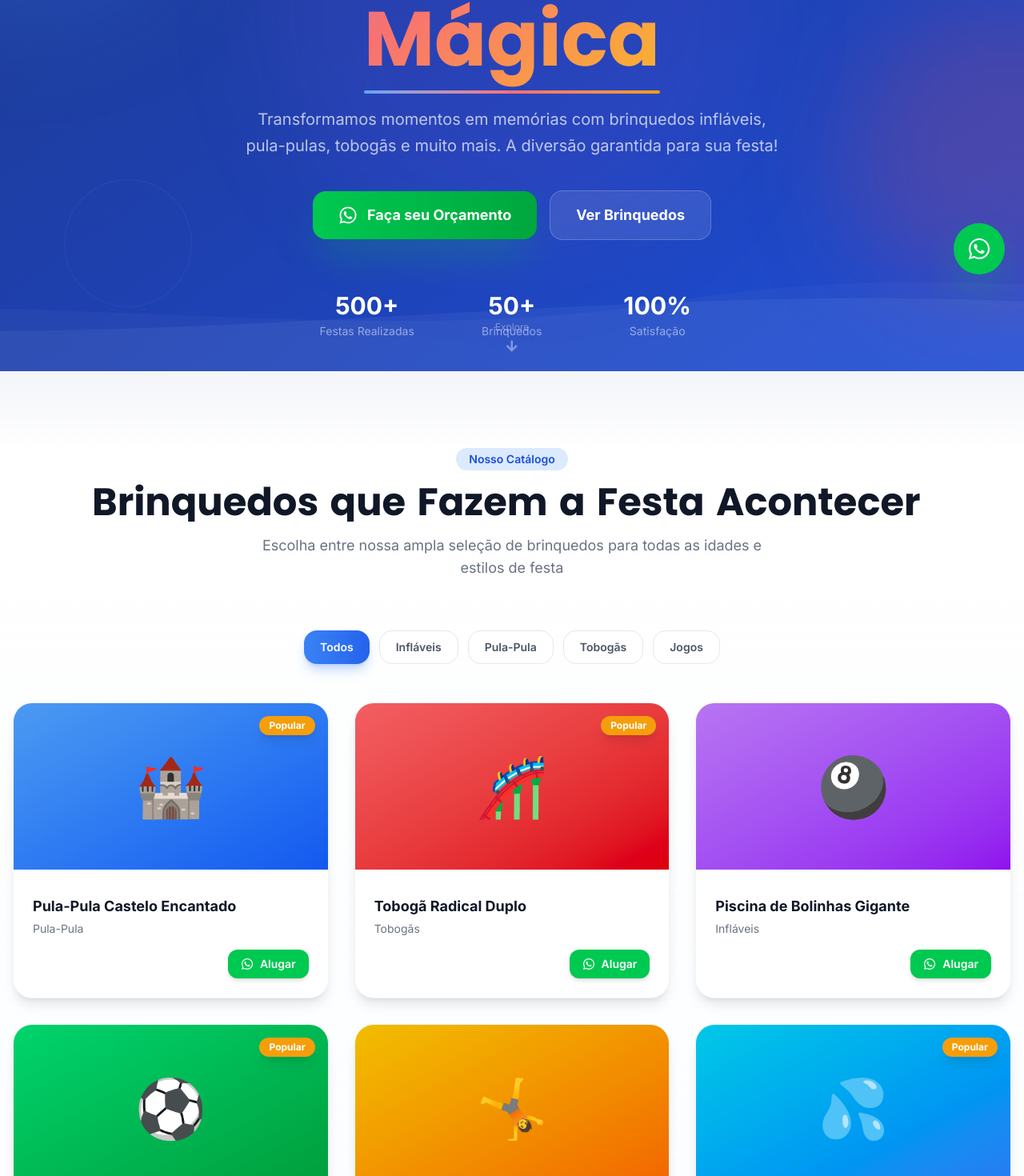
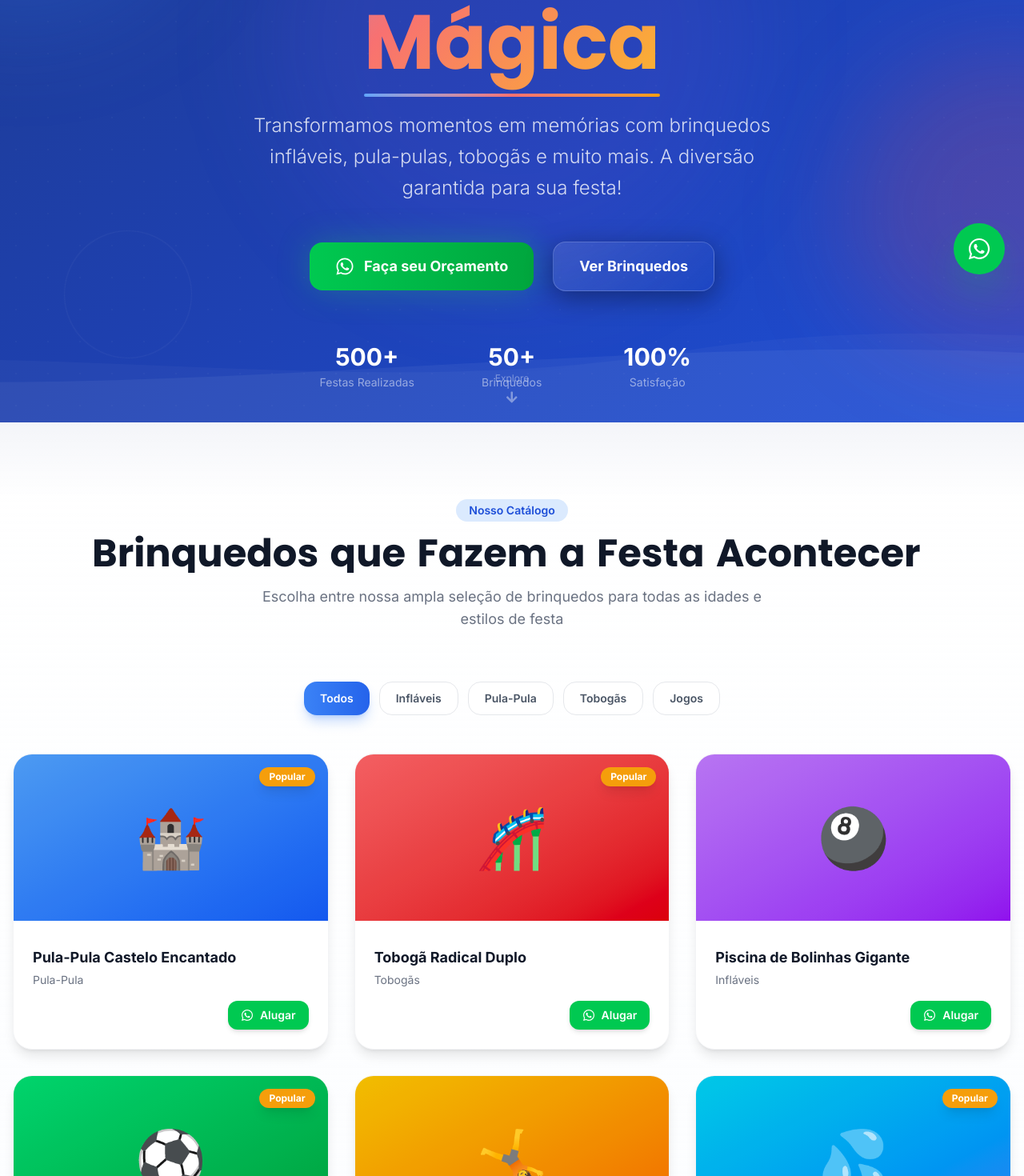
Before and after one commit to leandrokarlitos-collab/aero-festas, a Next.js app: page / in a window 1280 px wide. Shown: the part 433-1903 px from the top of the page at 80% size. Built offline with nearby package versions, Linux system fonts and the light colour scheme.

Commit message:
feat: upgrade visual ultra premium (framer motion, lenis, interações magnéticas)

```diff
--- a/package.json
+++ b/package.json
@@ -15,6 +15,7 @@
     "@types/node": "^25.5.0",
     "@types/react": "^19.2.14",
     "framer-motion": "^12.37.0",
+    "lenis": "^1.3.18",
     "next": "^14.2.35",
     "react": "^18.3.1",
     "react-dom": "^18.3.1",
--- a/src/app/globals.css
+++ b/src/app/globals.css
@@ -73,11 +73,27 @@
     border: 1px solid rgba(255, 255, 255, 0.2);
   }
 
+  .glass-premium {
+    background: linear-gradient(135deg, rgba(255, 255, 255, 0.1), rgba(255, 255, 255, 0));
+    backdrop-filter: blur(24px);
+    -webkit-backdrop-filter: blur(24px);
+    border: 1px solid rgba(255, 255, 255, 0.18);
+    box-shadow: 0 8px 32px 0 rgba(0, 0, 0, 0.37);
+  }
+
   .glass-dark {
     background: rgba(30, 64, 175, 0.1);
     backdrop-filter: blur(20px);
     -webkit-backdrop-filter: blur(20px);
     border: 1px solid rgba(30, 64, 175, 0.15);
+  }
+
+  .glass-dark-premium {
+    background: linear-gradient(135deg, rgba(15, 23, 42, 0.8), rgba(15, 23, 42, 0.4));
+    backdrop-filter: blur(24px);
+    -webkit-backdrop-filter: blur(24px);
+    border: 1px solid rgba(255, 255, 255, 0.1);
+    box-shadow: 0 8px 32px 0 rgba(0, 0, 0, 0.5);
   }
 
   .shimmer {
@@ -193,18 +209,18 @@
 
 /* Custom scrollbar */
 ::-webkit-scrollbar {
-  width: 8px;
+  width: 6px;
 }
 
 ::-webkit-scrollbar-track {
-  background: #f1f5f9;
+  background: transparent;
 }
 
 ::-webkit-scrollbar-thumb {
-  background: linear-gradient(180deg, var(--color-primary-500), var(--color-secondary-500));
-  border-radius: 4px;
+  background: rgba(255, 255, 255, 0.2);
+  border-radius: 10px;
 }
 
 ::-webkit-scrollbar-thumb:hover {
-  background: linear-gradient(180deg, var(--color-primary-600), var(--color-secondary-600));
+  background: rgba(255, 255, 255, 0.4);
 }
--- a/src/app/layout.tsx
+++ b/src/app/layout.tsx
@@ -1,6 +1,7 @@
 import type { Metadata } from 'next';
 import { Inter, Poppins } from 'next/font/google';
 import './globals.css';
+import LenisProvider from '@/components/animations/LenisProvider';
 
 const inter = Inter({
   subsets: ['latin'],
@@ -30,7 +31,9 @@ export default function RootLayout({
   return (
     <html lang="pt-BR" className={`${inter.variable} ${poppins.variable}`}>
       <body className="antialiased">
-        {children}
+        <LenisProvider>
+          {children}
+        </LenisProvider>
       </body>
     </html>
   );
--- a/src/components/Catalog.tsx
+++ b/src/components/Catalog.tsx
@@ -5,6 +5,7 @@ import { useState, useRef } from 'react';
 import { FaStar, FaWhatsapp } from 'react-icons/fa';
 import ScrollReveal from './animations/ScrollReveal';
 import TextReveal from './animations/TextReveal';
+import { useMotionValue, useSpring, useTransform } from 'framer-motion';
 
 const categories = ['Todos', 'Infláveis', 'Pula-Pula', 'Tobogãs', 'Jogos'];
 
@@ -19,33 +20,61 @@ const toys = [
   { id: 9, name: 'Touro Mecânico', category: 'Jogos', popular: true, color: 'from-red-500 to-orange-500', emoji: '🐂' },
 ];
 
-function TiltCard({ children, className }: { children: React.ReactNode; className?: string }) {
+function TiltCard({ children, className = '' }: { children: React.ReactNode; className?: string }) {
   const ref = useRef<HTMLDivElement>(null);
 
-  const handleMouseMove = (e: React.MouseEvent) => {
-    const el = ref.current;
-    if (!el) return;
-    const rect = el.getBoundingClientRect();
-    const x = (e.clientX - rect.left) / rect.width - 0.5;
-    const y = (e.clientY - rect.top) / rect.height - 0.5;
-    el.style.transform = `perspective(800px) rotateY(${x * 10}deg) rotateX(${-y * 10}deg) scale(1.02)`;
+  const x = useMotionValue(0);
+  const y = useMotionValue(0);
+
+  const mouseXSpring = useSpring(x, { stiffness: 300, damping: 30 });
+  const mouseYSpring = useSpring(y, { stiffness: 300, damping: 30 });
+
+  const rotateX = useTransform(mouseYSpring, [-0.5, 0.5], ['10deg', '-10deg']);
+  const rotateY = useTransform(mouseXSpring, [-0.5, 0.5], ['-10deg', '10deg']);
+
+  // Glare effect
+  const glareX = useTransform(mouseXSpring, [-0.5, 0.5], ['100%', '0%']);
+  const glareY = useTransform(mouseYSpring, [-0.5, 0.5], ['100%', '0%']);
+
+  const handleMouseMove = (e: React.MouseEvent<HTMLDivElement, MouseEvent>) => {
+    const rect = ref.current?.getBoundingClientRect();
+    if (!rect) return;
+    const width = rect.width;
+    const height = rect.height;
+    const mouseX = e.clientX - rect.left;
+    const mouseY = e.clientY - rect.top;
+    const xPct = mouseX / width - 0.5;
+    const yPct = mouseY / height - 0.5;
+    x.set(xPct);
+    y.set(yPct);
   };
 
   const handleMouseLeave = () => {
-    const el = ref.current;
-    if (el) el.style.transform = 'perspective(800px) rotateY(0deg) rotateX(0deg) scale(1)';
+    x.set(0);
+    y.set(0);
   };
 
   return (
-    <div
+    <motion.div
       ref={ref}
-      className={className}
       onMouseMove={handleMouseMove}
       onMouseLeave={handleMouseLeave}
-      style={{ transition: 'transform 0.3s ease-out', transformStyle: 'preserve-3d' }}
+      style={{
+        rotateX,
+        rotateY,
+        transformStyle: 'preserve-3d',
+      }}
+      className={`relative group ${className}`}
     >
+      <div
+        className="absolute inset-0 z-50 pointer-events-none rounded-3xl"
+        style={{
+          background: `radial-gradient(circle at ${glareX.get()} ${glareY.get()}, rgba(255,255,255,0.2) 0%, transparent 60%)`,
+          opacity: 0,
+        }}
+      />
       {children}
-    </div>
+    </motion.div>
   );
 }
 
--- a/src/components/Gallery.tsx
+++ b/src/components/Gallery.tsx
@@ -5,6 +5,7 @@ import { useState } from 'react';
 import { FaTimes, FaChevronLeft, FaChevronRight } from 'react-icons/fa';
 import ScrollReveal from './animations/ScrollReveal';
 import TextReveal from './animations/TextReveal';
+import TiltCard from './animations/TiltCard';
 
 const galleryItems = [
   { emoji: '🎪', label: 'Evento Corporativo', color: 'from-blue-400 to-blue-600' },
@@ -39,25 +40,28 @@ export default function Gallery() {
         <div className="grid grid-cols-2 md:grid-cols-4 gap-4">
           {galleryItems.map((item, i) => (
             <ScrollReveal key={i} delay={0.08 * i}>
+              <TiltCard className="h-full">
                 <motion.div
                   whileHover={{ scale: 1.03 }}
                   whileTap={{ scale: 0.98 }}
                   onClick={() => setLightboxIndex(i)}
-                className={`relative cursor-pointer rounded-2xl overflow-hidden shadow-lg group ${
+                  className={`relative cursor-pointer rounded-3xl overflow-hidden shadow-lg hover:shadow-2xl transition-all duration-500 h-full group ${
                     i % 3 === 0 ? 'row-span-2 aspect-[3/4]' : 'aspect-square'
                   }`}
                 >
                   <div className={`absolute inset-0 bg-gradient-to-br ${item.color}`} />
                   <div className="absolute inset-0 flex items-center justify-center">
-                  <span className="text-6xl group-hover:scale-125 transition-transform duration-500">
+                    <span className="text-6xl group-hover:scale-130 transition-transform duration-700 ease-[0.16,1,0.3,1] z-10 block">
                       {item.emoji}
                     </span>
                   </div>
-                <div className="absolute inset-0 bg-black/0 group-hover:bg-black/20 transition-all duration-300" />
-                <div className="absolute bottom-0 left-0 right-0 p-4 bg-gradient-to-t from-black/50 to-transparent translate-y-full group-hover:translate-y-0 transition-transform duration-300">
-                  <p className="text-white font-semibold text-sm">{item.label}</p>
+                  {/* Premium overlay with subtle glass look on hover */}
+                  <div className="absolute inset-0 bg-black/0 group-hover:bg-black/10 transition-all duration-300" />
+                  <div className="absolute bottom-0 left-0 right-0 p-5 bg-gradient-to-t from-black/60 via-black/30 to-transparent translate-y-full group-hover:translate-y-0 transition-transform duration-500 ease-[0.16,1,0.3,1]">
+                    <p className="text-white font-bold text-sm tracking-wide">{item.label}</p>
                   </div>
                 </motion.div>
+              </TiltCard>
             </ScrollReveal>
           ))}
         </div>
--- a/src/components/Hero.tsx
+++ b/src/components/Hero.tsx
@@ -3,6 +3,7 @@
 import { motion, useScroll, useTransform, useMotionValue, useSpring, Variants } from 'framer-motion';
 import { useEffect, useState, useRef } from 'react';
 import { FaWhatsapp, FaArrowDown } from 'react-icons/fa';
+import MagneticButton from './animations/MagneticButton';
 
 const words = ['Inesquecível', 'Mágica', 'Encantadora', 'Especial', 'Perfeita'];
 
@@ -48,14 +49,14 @@ export default function Hero() {
   const titleContainer: Variants = {
     hidden: {},
     visible: {
-      transition: { staggerChildren: 0.12, delayChildren: 0.3 },
+      transition: { staggerChildren: 0.08, delayChildren: 0.2 },
     },
   };
   const titleWord: Variants = {
-    hidden: { y: 80, opacity: 0, rotateX: -40 },
+    hidden: { y: 100, opacity: 0, rotateX: -50 },
     visible: {
       y: 0, opacity: 1, rotateX: 0,
-      transition: { duration: 0.7, ease: [0.25, 0.46, 0.45, 0.94] },
+      transition: { duration: 0.9, ease: [0.16, 1, 0.3, 1] },
     },
   };
 
@@ -109,13 +110,13 @@ export default function Hero() {
       >
         {/* Badge */}
         <motion.div
-          initial={{ opacity: 0, y: 30, scale: 0.9 }}
+          initial={{ opacity: 0, y: 30, scale: 0.95 }}
           animate={{ opacity: 1, y: 0, scale: 1 }}
-          transition={{ duration: 0.8, delay: 0.2 }}
-          className="inline-flex items-center gap-2 px-5 py-2 rounded-full bg-white/10 backdrop-blur-sm border border-white/20 mb-8"
+          transition={{ duration: 1.2, ease: [0.16, 1, 0.3, 1], delay: 0.1 }}
+          className="inline-flex items-center gap-2 px-6 py-2.5 rounded-full bg-white/5 backdrop-blur-xl border border-white/10 mb-8 shadow-2xl"
         >
-          <span className="w-2 h-2 bg-green-400 rounded-full animate-pulse" />
-          <span className="text-white/80 text-sm font-medium">Locação de Brinquedos para Festas e Eventos</span>
+          <span className="w-2 h-2 bg-green-400 rounded-full animate-pulse shadow-[0_0_10px_rgba(74,222,128,0.8)]" />
+          <span className="text-white/90 text-sm font-medium tracking-wide">Locação de Brinquedos Premium</span>
         </motion.div>
 
         {/* Title with Staggered Word Reveal */}
@@ -165,10 +166,10 @@ export default function Hero() {
 
         {/* Subtitle with blur reveal */}
         <motion.p
-          initial={{ opacity: 0, y: 30, filter: 'blur(10px)' }}
+          initial={{ opacity: 0, y: 40, filter: 'blur(10px)' }}
           animate={{ opacity: 1, y: 0, filter: 'blur(0px)' }}
-          transition={{ duration: 0.8, delay: 0.8 }}
-          className="text-lg sm:text-xl text-white/70 max-w-2xl mx-auto mb-10 leading-relaxed"
+          transition={{ duration: 1, ease: [0.16, 1, 0.3, 1], delay: 0.6 }}
+          className="text-lg sm:text-2xl text-white/80 max-w-2xl mx-auto mb-12 leading-relaxed font-light"
         >
           Transformamos momentos em memórias com brinquedos infláveis,
           pula-pulas, tobogãs e muito mais. A diversão garantida para sua festa!
@@ -178,30 +179,26 @@ export default function Hero() {
         <motion.div
           initial={{ opacity: 0, y: 30 }}
           animate={{ opacity: 1, y: 0 }}
-          transition={{ duration: 0.8, delay: 1 }}
-          className="flex flex-col sm:flex-row items-center justify-center gap-4"
+          transition={{ duration: 1, ease: [0.16, 1, 0.3, 1], delay: 0.8 }}
+          className="flex flex-col sm:flex-row items-center justify-center gap-6"
         >
-          <motion.a
+          <MagneticButton
             href="https://wa.me/5562985545046?text=Ol%C3%A1%21%20Vim%20pelo%20site.%20Gostaria%20de%20mais%20informa%C3%A7%C3%B5es%20sobre%20a%20loca%C3%A7%C3%A3o%20de%20brinquedos%20para%20a%20minha%20festa%21%20%F0%9F%8E%89"
             target="_blank"
-            whileHover={{ scale: 1.05, y: -3 }}
-            whileTap={{ scale: 0.95 }}
-            className="group relative px-8 py-4 bg-gradient-to-r from-green-500 to-green-600 text-white rounded-2xl font-bold text-lg shadow-2xl shadow-green-500/30 hover:shadow-green-500/50 transition-all duration-300 flex items-center gap-3 overflow-hidden"
           >
-            <div className="absolute inset-0 bg-gradient-to-r from-green-400 to-green-500 opacity-0 group-hover:opacity-100 transition-opacity duration-300" />
-            <FaWhatsapp size={24} className="relative z-10" />
-            <span className="relative z-10">Faça seu Orçamento</span>
-          </motion.a>
+            <div className="group relative px-8 py-4 bg-gradient-to-r from-green-500 to-green-600 text-white rounded-2xl font-bold text-lg shadow-[0_0_40px_rgba(34,197,94,0.3)] hover:shadow-[0_0_60px_rgba(34,197,94,0.5)] transition-all duration-500 flex items-center gap-3 overflow-hidden">
+              <div className="absolute inset-0 bg-gradient-to-r from-green-400 to-green-500 opacity-0 group-hover:opacity-100 transition-opacity duration-300" />
+              <FaWhatsapp size={24} className="relative z-10" />
+              <span className="relative z-10">Faça seu Orçamento</span>
+            </div>
+          </MagneticButton>
 
-          <motion.a
-            href="#catalogo"
-            whileHover={{ scale: 1.05, y: -3 }}
-            whileTap={{ scale: 0.95 }}
-            className="group px-8 py-4 bg-white/10 backdrop-blur-sm border border-white/20 text-white rounded-2xl font-bold text-lg hover:bg-white/20 transition-all duration-300 relative overflow-hidden"
-          >
-            <span className="relative z-10">Ver Brinquedos</span>
-            <div className="absolute inset-0 bg-gradient-to-r from-white/0 via-white/10 to-white/0 translate-x-[-100%] group-hover:translate-x-[100%] transition-transform duration-700" />
-          </motion.a>
+          <MagneticButton href="#catalogo">
+            <div className="group px-8 py-4 glass-premium text-white rounded-2xl font-bold text-lg hover:bg-white/10 transition-all duration-500 relative overflow-hidden">
+              <span className="relative z-10">Ver Brinquedos</span>
+              <div className="absolute inset-0 bg-gradient-to-r from-white/0 via-white/10 to-white/0 translate-x-[-100%] group-hover:translate-x-[100%] transition-transform duration-700" />
+            </div>
+          </MagneticButton>
         </motion.div>
 
         {/* Stats */}
--- /dev/null
+++ b/src/components/animations/LenisProvider.tsx
@@ -0,0 +1,11 @@
+'use client';
+
+import { ReactLenis } from 'lenis/react';
+
+export default function LenisProvider({ children }: { children: React.ReactNode }) {
+  return (
+    <ReactLenis root options={{ lerp: 0.08, duration: 1.5, smoothWheel: true }}>
+      {children}
+    </ReactLenis>
+  );
+}
--- a/src/components/animations/MagicCursor.tsx
+++ b/src/components/animations/MagicCursor.tsx
@@ -232,11 +232,12 @@ export default function MagicCursor() {
       >
         <motion.div
           animate={{
-            width: hovering ? 60 : 20,
-            height: hovering ? 60 : 20,
-            opacity: clicking ? 0 : 0.4,
+            width: hovering ? 80 : 30,
+            height: hovering ? 80 : 30,
+            opacity: clicking ? 0 : 1,
           }}
-          className="rounded-full bg-gradient-to-r from-primary-400 to-secondary-400 blur-md"
+          className="rounded-full bg-white transition-all duration-300 pointer-events-none"
+          style={{ mixBlendMode: 'difference' }}
         />
       </motion.div>
     </>
--- /dev/null
+++ b/src/components/animations/MagneticButton.tsx
@@ -0,0 +1,61 @@
+'use client';
+
+import { motion, useMotionValue, useSpring, useTransform } from 'framer-motion';
+import { ReactNode, useRef, MouseEvent } from 'react';
+
+interface MagneticButtonProps {
+  children: ReactNode;
+  className?: string;
+  onClick?: () => void;
+  href?: string;
+  target?: string;
+}
+
+export default function MagneticButton({ children, className = '', onClick, href, target }: MagneticButtonProps) {
+  const ref = useRef<HTMLDivElement>(null);
+  const x = useMotionValue(0);
+  const y = useMotionValue(0);
+
+  const springConfig = { damping: 15, stiffness: 150, mass: 0.1 };
+  const smoothX = useSpring(x, springConfig);
+  const smoothY = useSpring(y, springConfig);
+
+  const handleMouseMove = (e: MouseEvent<HTMLDivElement>) => {
+    if (!ref.current) return;
+    const { clientX, clientY } = e;
+    const { height, width, left, top } = ref.current.getBoundingClientRect();
+    const middleX = clientX - (left + width / 2);
+    const middleY = clientY - (top + height / 2);
+    x.set(middleX * 0.4); // Magnetic pull strength
+    y.set(middleY * 0.4);
+  };
+
+  const handleMouseLeave = () => {
+    x.set(0);
+    y.set(0);
+  };
+
+  const Component = href ? motion.a : motion.button;
+  const props = href ? { href, target } : { onClick };
+
+  return (
+    <div
+      ref={ref}
+      onMouseMove={handleMouseMove}
+      onMouseLeave={handleMouseLeave}
+      className={`relative inline-block ${className}`}
+      style={{ perspective: '1000px' }}
+    >
+      <Component
+        {...(props as any)}
+        style={{ x: smoothX, y: smoothY }}
+        whileHover={{ scale: 1.05 }}
+        whileTap={{ scale: 0.95 }}
+        transition={{ type: 'spring', stiffness: 400, damping: 20 }}
+        className="block"
+      >
+        {children}
+      </Component>
+    </div>
+  );
+}
--- /dev/null
+++ b/src/components/animations/TiltCard.tsx
@@ -0,0 +1,62 @@
+'use client';
+
+import { useMotionValue, useSpring, useTransform, motion } from 'framer-motion';
+import { useRef } from 'react';
+
+export default function TiltCard({ children, className = '' }: { children: React.ReactNode; className?: string }) {
+  const ref = useRef<HTMLDivElement>(null);
+
+  const x = useMotionValue(0);
+  const y = useMotionValue(0);
+
+  const mouseXSpring = useSpring(x, { stiffness: 300, damping: 30 });
+  const mouseYSpring = useSpring(y, { stiffness: 300, damping: 30 });
+
+  const rotateX = useTransform(mouseYSpring, [-0.5, 0.5], ['10deg', '-10deg']);
+  const rotateY = useTransform(mouseXSpring, [-0.5, 0.5], ['-10deg', '10deg']);
+
+  // Glare effect
+  const glareX = useTransform(mouseXSpring, [-0.5, 0.5], ['100%', '0%']);
+  const glareY = useTransform(mouseYSpring, [-0.5, 0.5], ['100%', '0%']);
+
+  const handleMouseMove = (e: React.MouseEvent<HTMLDivElement, MouseEvent>) => {
+    const rect = ref.current?.getBoundingClientRect();
+    if (!rect) return;
+    const width = rect.width;
+    const height = rect.height;
+    const mouseX = e.clientX - rect.left;
+    const mouseY = e.clientY - rect.top;
+    const xPct = mouseX / width - 0.5;
+    const yPct = mouseY / height - 0.5;
+    x.set(xPct);
+    y.set(yPct);
+  };
+
+  const handleMouseLeave = () => {
+    x.set(0);
+    y.set(0);
+  };
+
+  return (
+    <motion.div
+      ref={ref}
+      onMouseMove={handleMouseMove}
+      onMouseLeave={handleMouseLeave}
+      style={{
+        rotateX,
+        rotateY,
+        transformStyle: 'preserve-3d',
+      }}
+      className={`relative group ${className}`}
+    >
+      <div
+        className="absolute inset-0 z-50 pointer-events-none rounded-[inherit]"
+        style={{
+          background: `radial-gradient(circle at ${glareX.get()} ${glareY.get()}, rgba(255,255,255,0.2) 0%, transparent 60%)`,
+          opacity: 0,
+        }}
+      />
+      {children}
+    </motion.div>
+  );
+}
```
Also changed, not shown: logo sem texto.png (added), 1 other file (tests, documents, lock files or other folders). Lines whose indentation alone changed are shown as unchanged.
